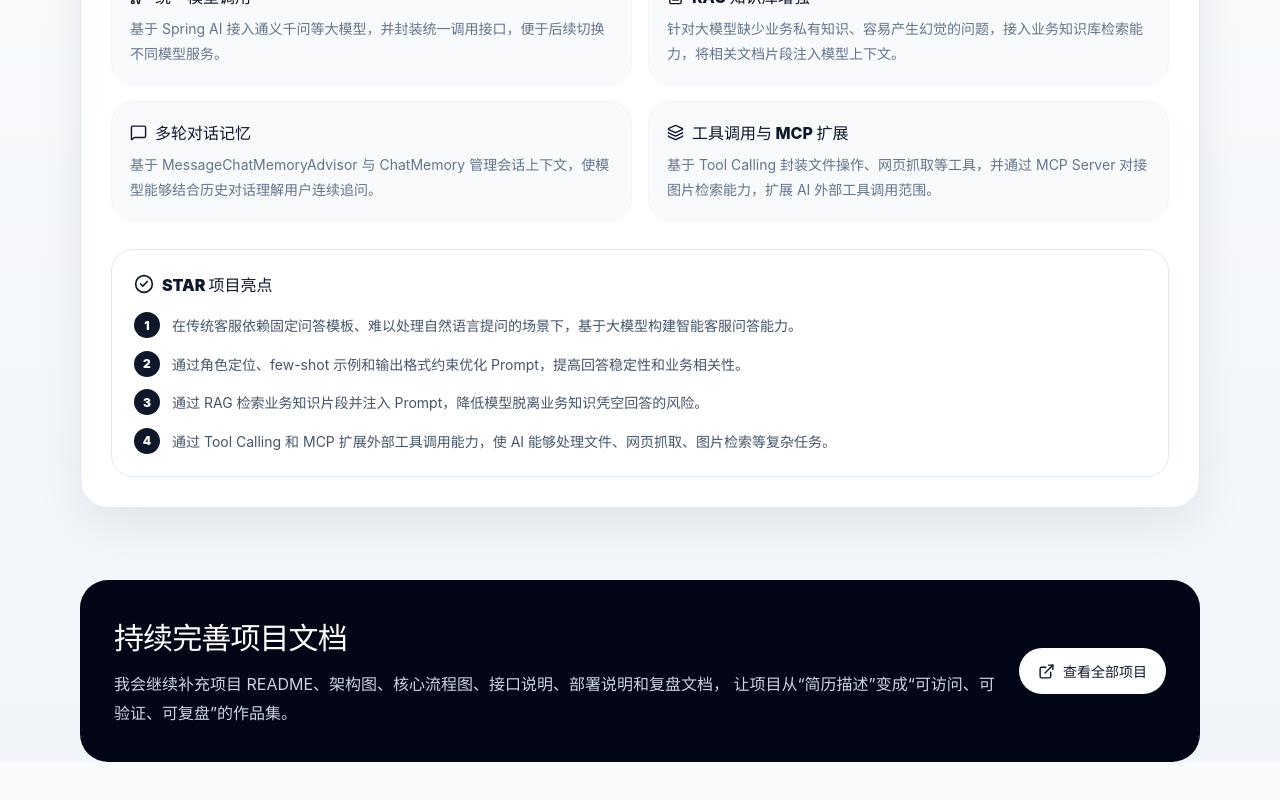
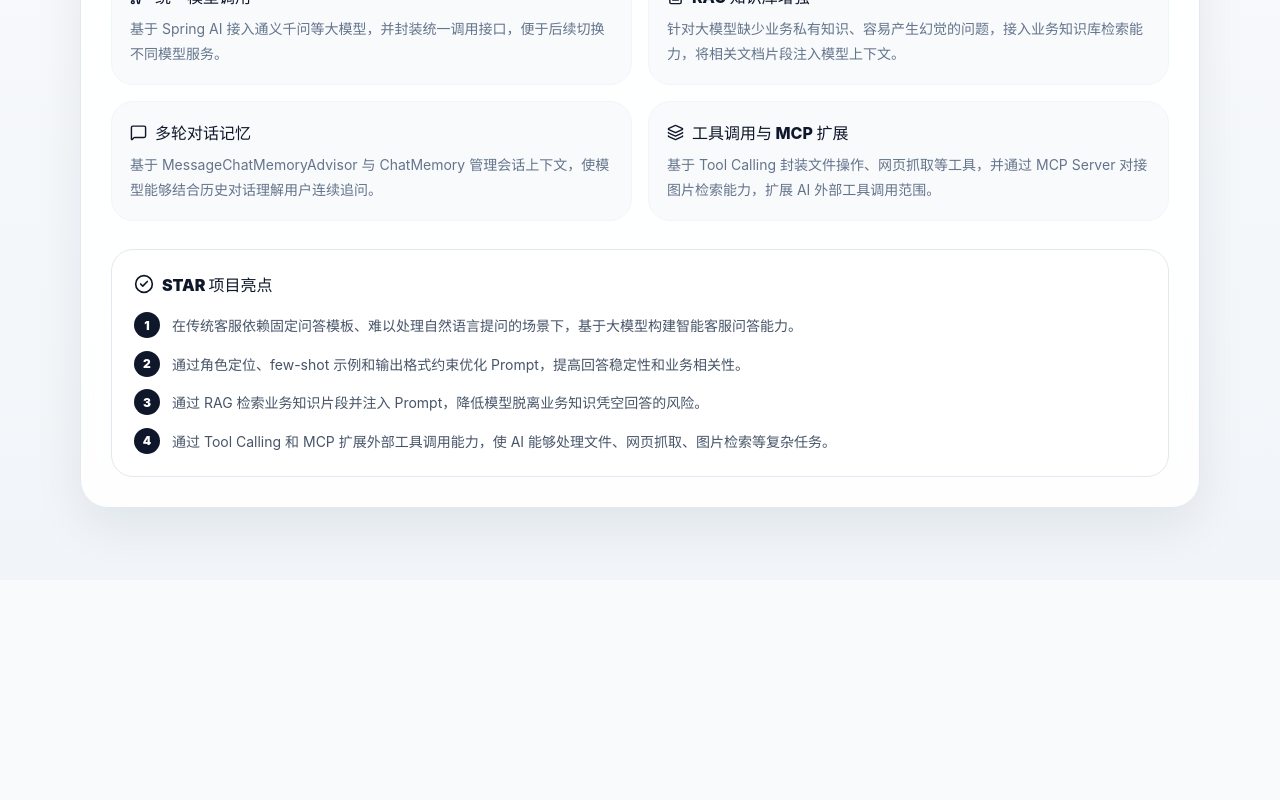
Before and after one commit to Yu2ovo/Personal-Homepage, a React (Vite) app: page / in a window 1280 px wide. Shown: the part 2123-2923 px from the top of the page. After the commit the page ends 2703 px from the top, so only its background shows below. Built offline with nearby package versions, Linux system fonts and the light colour scheme.

Commit message:
Update App.jsx

```diff
--- a/src/App.jsx
+++ b/src/App.jsx
@@ -382,24 +382,7 @@ export default function App() {
         </div>
       </section>
 
-      <section className="container footer-cta">
-        <div>
-          <h2>持续完善项目文档</h2>
-          <p>
-            我会继续补充项目 README、架构图、核心流程图、接口说明、部署说明和复盘文档，
-            让项目从“简历描述”变成“可访问、可验证、可复盘”的作品集。
-          </p>
-        </div>
 
-        <a
-          className="btn light"
-          href={PROFILE.github}
-          target="_blank"
-          rel="noreferrer"
-        >
-          <ExternalLink size={17} /> 查看全部项目
-        </a>
-      </section>
     </main>
   )
 }
```
